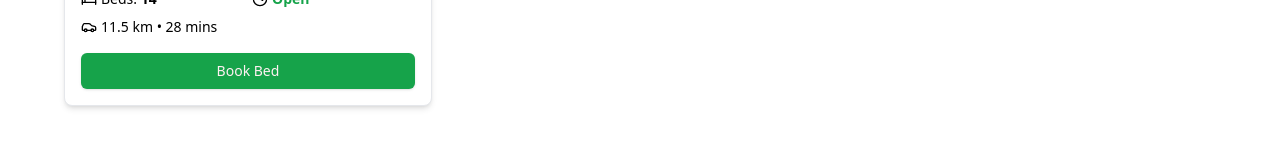
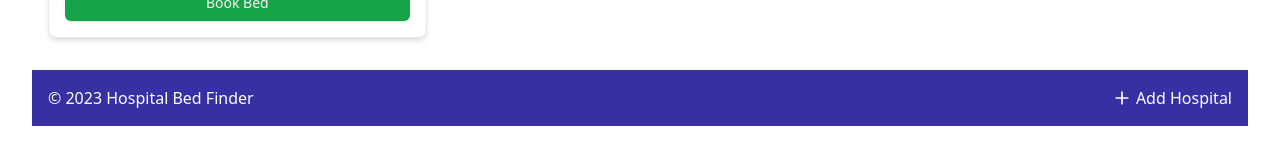
Before and after one commit to destx0/manu-web, a React (Vite) app: page / in a window 1280 px wide. Shown: the part 1842-2006 px from the top of the page. Built offline with nearby package versions, Linux system fonts and the light colour scheme; no server answers.

Commit message:
added footer

```diff
--- a/src/App.tsx
+++ b/src/App.tsx
@@ -7,20 +7,10 @@ import { Button } from "@/components/ui/button";
 function App() {
 	return (
 		<Router>
-			<div className="container mx-auto p-4">
-				<nav className="mb-4">
-					<Link to="/">
-						<Button variant="outline" className="mr-2">Home</Button>
-					</Link>
-					<Link to="/add-hospital">
-						<Button variant="outline">Add Hospital</Button>
-					</Link>
-				</nav>
-				<Routes>
-					<Route path="/" element={<HomePage />} />
-					<Route path="/add-hospital" element={<AddHospital />} />
-				</Routes>
-			</div>
+			<Routes>
+				<Route path="/" element={<HomePage />} />
+				<Route path="/add-hospital" element={<AddHospital />} />
+			</Routes>
 		</Router>
 	);
 }
--- a/src/pages/home/HomePage.jsx
+++ b/src/pages/home/HomePage.jsx
@@ -1,7 +1,8 @@
 import { useState } from "react";
 import { SearchBar } from "./components/SearchBar";
 import { HospitalList } from "./components/HospitalList";
-import { Hospital } from "lucide-react";
+import { Hospital, Plus } from "lucide-react";
+import { Link } from "react-router-dom";
 
 export function HomePage() {
 	const [searchQuery, setSearchQuery] = useState("");
@@ -12,8 +13,8 @@ export function HomePage() {
 	};
 
 	return (
-		<div className="min-h-screen py-8">
-			<div className="container mx-auto px-4">
+		<div className="min-h-screen py-8 flex flex-col">
+			<div className="container mx-auto px-4 flex-grow">
 				<header className="text-center mb-8">
 					<h1 className="text-4xl font-bold text-indigo-800 flex items-center justify-center">
 						<Hospital className="w-10 h-10 mr-2" />
@@ -26,6 +27,15 @@ export function HomePage() {
 				<SearchBar onSearch={handleSearch} />
 				<HospitalList searchQuery={searchQuery} />
 			</div>
+			<footer className="bg-indigo-800 text-white py-4 mt-8">
+				<div className="container mx-auto px-4 flex justify-between items-center">
+					<p>&copy; 2023 Hospital Bed Finder</p>
+					<Link to="/add-hospital" className="flex items-center hover:text-indigo-200">
+						<Plus className="w-5 h-5 mr-1" />
+						Add Hospital
+					</Link>
+				</div>
+			</footer>
 		</div>
 	);
 }
```
